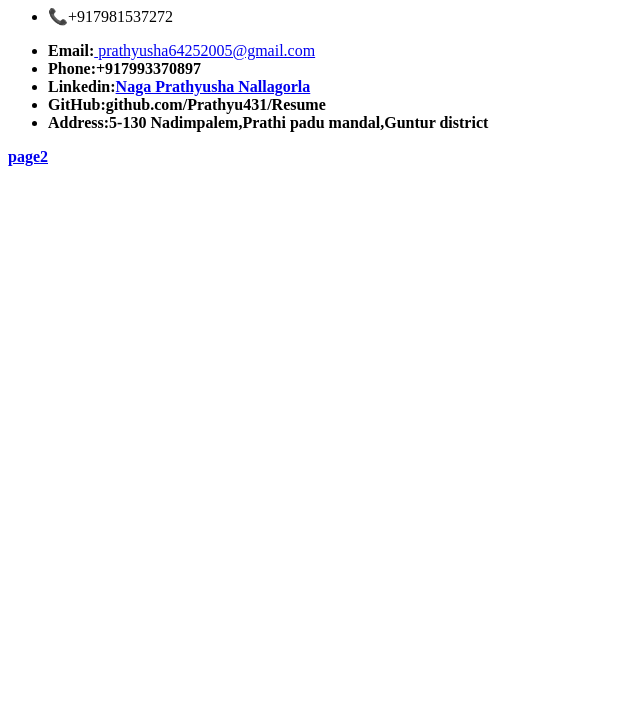
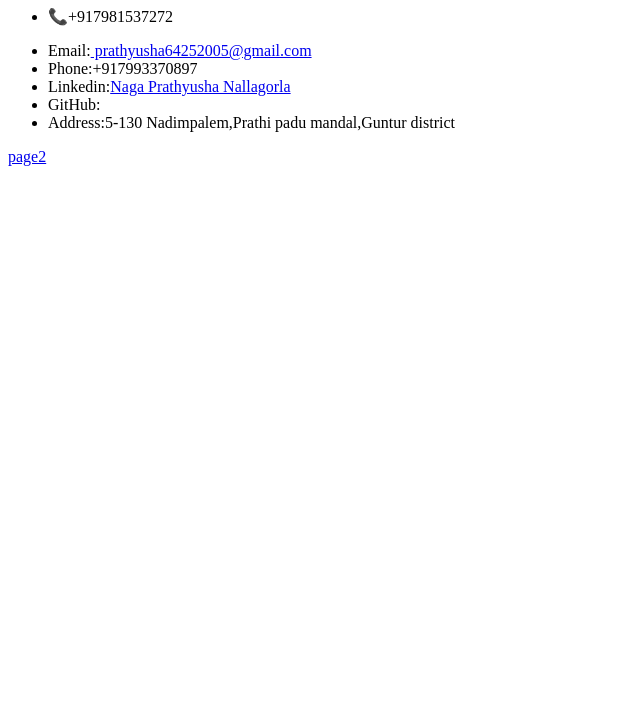
Before and after one commit to Prathyu431/Resume, a plain HTML site: page Contact.html in a window 1280 px wide. Shown: the part 73-800 px from the top of the page, without its empty margins (0-640 px from the left). Drawn offline with Linux system fonts and the light colour scheme.

Commit message:
Contact.html

```diff
--- a/Contact.html
+++ b/Contact.html
@@ -10,11 +10,11 @@
     <h1>Contact Information</h1>
     <ul>
       <li> <p> &#128222;+917981537272</p></li>
-        <li><b Email:>Email:</b><a href="prathyusha64252005@gmail.com"> prathyusha64252005@gmail.com</a><br></li>
-        <li><b>Phone:+917993370897</li>
-        <li><b>Linkedin:<a href="https://www.linkedin.com/in/naga-prathyusha-nallagorla-6970aa2b5?utm_source=share&utm_campaign=share_via&utm_content=profile&utm_medium=android_app">Naga Prathyusha Nallagorla</a><br></b>
-        <li><b>GitHub:</b>github.com/Prathyu431/Resume</li>
-        <li><b>Address:</b>5-130 Nadimpalem,Prathi padu mandal,Guntur district</li>
+        <li>Email:<a href="prathyusha64252005@gmail.com"> prathyusha64252005@gmail.com</a><br></li>
+        <li>Phone:+917993370897</li>
+        <li>Linkedin:<a href="https://www.linkedin.com/in/naga-prathyusha-nallagorla-6970aa2b5?utm_source=share&utm_campaign=share_via&utm_content=profile&utm_medium=android_app">Naga Prathyusha Nallagorla</a><br>
+        <li>GitHub:</li>
+        <li>Address:</b>5-130 Nadimpalem,Prathi padu mandal,Guntur district</li>
     </ul>
   <a href="page2.html">page2</a>
 </body>
```
